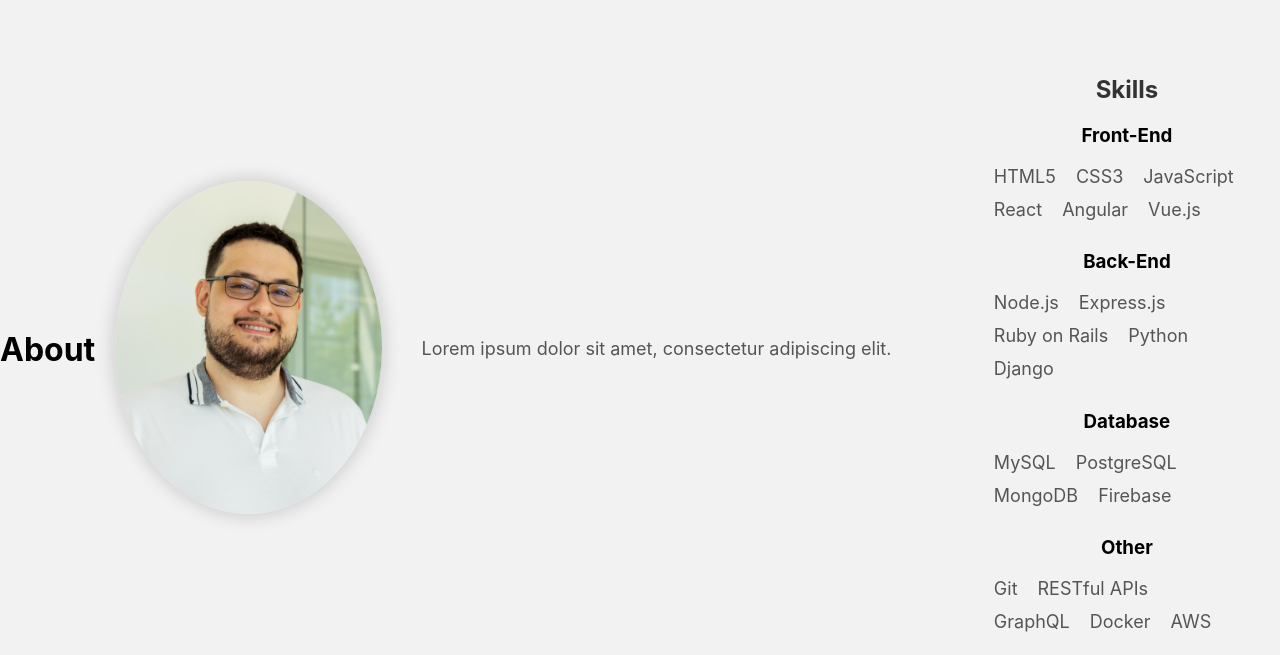
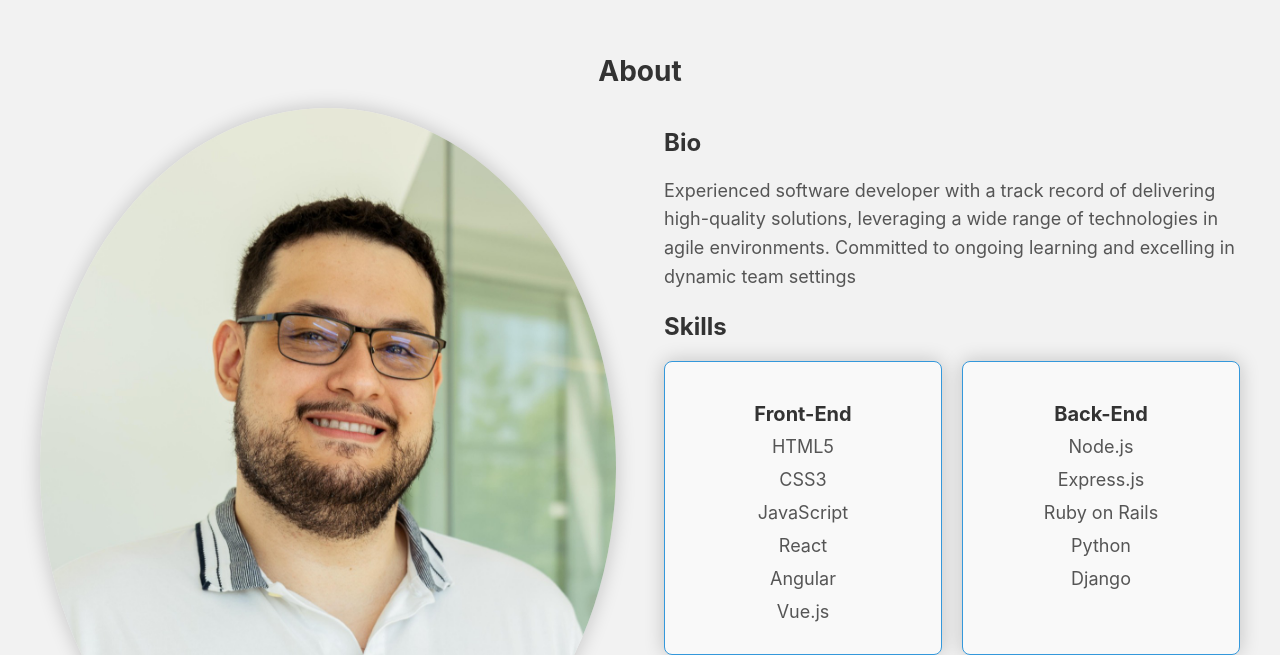
Before and after one commit to gabrieldpcordeiro/portfolio, a React (Create React App) app: page / in a window 1280 px wide. Shown: the part 825-1480 px from the top of the page. Built offline with nearby package versions, Linux system fonts and the light colour scheme.

Commit message:
fixed about layout and add smooth scroll

```diff
--- a/src/components/About.tsx
+++ b/src/components/About.tsx
@@ -1,24 +1,24 @@
 // About.tsx
 
-import React, { useState, useEffect, useRef } from 'react';
-import { About as AboutType } from '../types/types';
-import { frontEndSkills, backEndSkills, databaseSkills, otherSkills } from '../data/skillsData';
-import { getImageByName } from '../utils/imageUtils';
+import React, {useState, useEffect, useRef} from 'react';
+import {About as AboutType} from '../types/types';
+import {frontEndSkills, backEndSkills, databaseSkills, otherSkills} from '../data/skillsData';
+import {getImageByName} from '../utils/imageUtils';
 import '../styles/About.css'; // Import the styles for the About component
 
 interface AboutProps {
     about: AboutType;
 }
 
-const About: React.FC<AboutProps> = ({ about }) => {
-    const { bio, imageUrl, skills } = about;
+const About: React.FC<AboutProps> = ({about}) => {
+    const {bio, imageUrl, skills} = about;
     const [imageSrc, setImageSrc] = useState<string | null>(null);
     const aboutRef = useRef<HTMLDivElement | null>(null);
     const skillsRef = useRef<HTMLDivElement | null>(null);
 
     useEffect(() => {
         const fetchImage = async () => {
-            const src = await getImageByName({ name: imageUrl, alt: 'My Profile Picture' });
+            const src = await getImageByName({name: imageUrl, alt: 'My Profile Picture'});
             setImageSrc(src);
         };
         fetchImage();
@@ -48,19 +48,22 @@ const About: React.FC<AboutProps> = ({ about }) => {
         };
     }, [imageUrl]);
 
+    // About.tsx
+
     return (
         <div ref={aboutRef} className="about">
-            <h1>About</h1>
+            <h1 className="title">About</h1>
+            <div className="content">
                 <div className="picture">
                     {imageSrc ? (
-                    <img src={imageSrc} alt="My Profile Picture" />
+                        <img src={imageSrc} alt="My Profile Picture"/>
                     ) : (
                         <div>No Image Found</div>
                     )}
                 </div>
                 <div className="bio">
+                    <h2>Bio</h2>
                     <p>{bio}</p>
-            </div>
                     <div ref={skillsRef} className="skills">
                         <h2>Skills</h2>
                         <div className="skills-categories">
@@ -99,7 +102,10 @@ const About: React.FC<AboutProps> = ({ about }) => {
                         </div>
                     </div>
                 </div>
+            </div>
+        </div>
     );
+
 };
 
 export default About;
--- a/src/components/Hero.tsx
+++ b/src/components/Hero.tsx
@@ -3,6 +3,7 @@ import {headerData} from '../data/headerData';
 import {FaLinkedin, FaGithub} from 'react-icons/fa';
 import '../styles/Hero.css';
 import profileImage from '../images/profile-image.jpeg';
+import {Link} from 'react-scroll';
 import {ReactNebula} from "@flodlc/nebula";
 
 const Hero: React.FC = () => {
@@ -37,17 +38,27 @@ const Hero: React.FC = () => {
                     Hello, im a Software Developer | Full Stack Developer
                 </p>
                 <a className={"button"} href="#projects">
+                    <Link
+                        activeClass="active"
+                        to="projects"
+                        spy={true}
+                        smooth={true}
+                        offset={-70} // Adjust the offset to match your header's height if needed
+                        duration={500}
+                    >
                         <svg
                             height="1em"
                             fill="currentColor"
                             aria-hidden="true"
                             viewBox="0 0 16 16"
                             width="18"
-                        style={{ marginRight: "14px" }}
+                            style={{marginRight: "14px"}}
                         >
-                        <path d="M8 0C3.58 0 0 3.58 0 8c0 3.54 2.29 6.53 5.47 7.59.4.07.55-.17.55-.38 0-.19-.01-.82-.01-1.49-2.01.37-2.53-.49-2.69-.94-.09-.23-.48-.94-.82-1.13-.28-.15-.68-.52-.01-.53.63-.01 1.08.58 1.23.82.72 1.21 1.87.87 2.33.66.07-.52.28-.87.51-1.07-1.78-.2-3.64-.89-3.64-3.95 0-.87.31-1.59.82-2.15-.08-.2-.36-1.02.08-2.12 0 0 .67-.21 2.2.82.64-.18 1.32-.27 2-.27.68 0 1.36.09 2 .27 1.53-1.04 2.2-.82 2.2-.82.44 1.1.16 1.92.08 2.12.51.56.82 1.27.82 2.15 0 3.07-1.87 3.75-3.65 3.95.29.25.54.73.54 1.48 0 1.07-.01 1.93-.01 2.2 0 .21.15.46.55.38A8.013 8.013 0 0016 8c0-4.42-3.58-8-8-8z" />
+                            <path
+                                d="M8 0C3.58 0 0 3.58 0 8c0 3.54 2.29 6.53 5.47 7.59.4.07.55-.17.55-.38 0-.19-.01-.82-.01-1.49-2.01.37-2.53-.49-2.69-.94-.09-.23-.48-.94-.82-1.13-.28-.15-.68-.52-.01-.53.63-.01 1.08.58 1.23.82.72 1.21 1.87.87 2.33.66.07-.52.28-.87.51-1.07-1.78-.2-3.64-.89-3.64-3.95 0-.87.31-1.59.82-2.15-.08-.2-.36-1.02.08-2.12 0 0 .67-.21 2.2.82.64-.18 1.32-.27 2-.27.68 0 1.36.09 2 .27 1.53-1.04 2.2-.82 2.2-.82.44 1.1.16 1.92.08 2.12.51.56.82 1.27.82 2.15 0 3.07-1.87 3.75-3.65 3.95.29.25.54.73.54 1.48 0 1.07-.01 1.93-.01 2.2 0 .21.15.46.55.38A8.013 8.013 0 0016 8c0-4.42-3.58-8-8-8z"/>
                         </svg>
                         Projects
+                    </Link>
                 </a>
             </div>
         </div>
--- a/src/data/aboutData.ts
+++ b/src/data/aboutData.ts
@@ -2,7 +2,7 @@ import {About} from "../types/types";
 export const AboutData: About[] = [
 
     {
-        bio: 'Lorem ipsum dolor sit amet, consectetur adipiscing elit.',
+        bio:'Experienced software developer with a track record of delivering high-quality solutions, leveraging a wide range of technologies in agile environments. Committed to ongoing learning and excelling in dynamic team settings',
         imageUrl: 'profile-image.jpeg',
         skills: ['React', 'TypeScript'],
     }
--- a/src/styles/About.css
+++ b/src/styles/About.css
@@ -1,12 +1,11 @@
 /* About.css */
 
 .about {
+    display: flex;
+    flex-direction: column;
+    align-items: center; /* Center content horizontally */
     width: 100%;
     padding: 60px 0;
-    display: flex;
-    align-items: center;
-    justify-content: center;
-    overflow: hidden;
     opacity: 0;
     transform: translateY(20px);
     transition: opacity 1.5s ease, transform 1.5s ease;
@@ -17,23 +16,23 @@
     transform: translateY(0);
 }
 
+.title {
+    text-align: center;
+    font-size: 28px;
+    margin-bottom: 20px;
+    color: #333;
+}
+
 .content {
+    display: grid;
+    grid-template-columns: 1fr 1fr; /* 1 part for picture, 1 part for bio and skills */
+    gap: 3em; /* Spacing between columns */
+    width: 100%;
     max-width: 1200px;
-    margin: 0 auto;
-    display: flex;
-    justify-content: space-between;
-    align-items: center;
-    background-color: #f9f9f9;
-    border: 1px solid #3498db; /* Blue border around the image */
-    border-radius: 8px;
-    padding: 20px;
-    box-shadow: 0 0 20px rgba(0, 0, 0, 0.2);
 }
 
 .picture {
-    flex: 1;
-    text-align: center;
-    padding: 20px;
+    text-align: left;
 }
 
 .picture img {
@@ -44,13 +43,12 @@
 }
 
 .bio {
-    flex: 2;
-    padding: 20px;
     text-align: left;
+
 }
 
-.bio h1 {
-    font-size: 28px;
+.bio h2 {
+    font-size: 24px;
     margin-bottom: 20px;
     color: #333;
 }
@@ -61,14 +59,24 @@
     line-height: 1.6;
 }
 
-.skills {
-    flex: 1;
-    padding: 20px;
+.skills-categories {
+    display: grid;
+    grid-template-columns: repeat(auto-fill, minmax(200px, 1fr)); /* Create columns with a minimum width of 200px */
+    gap: 20px; /* Spacing between columns */
 }
 
-.skills h2 {
-    font-size: 24px;
-    margin-bottom: 20px;
+.category {
+    background-color: #f9f9f9;
+    border: 1px solid #3498db;
+    border-radius: 8px;
+    padding: 20px;
+    box-shadow: 0 0 20px rgba(0, 0, 0, 0.2);
+    text-align: center;
+}
+
+.category h3 {
+    font-size: 20px;
+    margin-bottom: 10px;
     color: #333;
 }
 
@@ -76,38 +84,44 @@
     list-style-type: none;
     padding: 0;
     margin: 0;
-    display: flex;
-    flex-wrap: wrap; /* Display skills side by side */
 }
 
 .skill-list li {
     font-size: 18px;
-    margin-right: 20px; /* Add space between skills */
     margin-bottom: 12px;
     color: #555;
 }
 
-/* Responsive Styles for Mobile */
+/* Mobile styles */
 @media screen and (max-width: 768px) {
     .about {
         padding: 40px 0;
     }
 
+    .title {
+        font-size: 24px;
+        margin-bottom: 10px;
+    }
+
     .content {
-        flex-direction: column;
-        align-items: center;
+        grid-template-columns: 1fr; /* Display one column for mobile */
+        gap: 1em; /* Reduce spacing between elements */
+    }
+
+    .picture {
+        text-align: center;
     }
 
     .picture img {
-        max-width: 200px;
+        max-width: 200px; /* Adjust image size for mobile */
     }
 
     .bio {
-        padding: 0 20px;
+        text-align: center;
     }
 
-    .bio h1 {
-        font-size: 24px;
+    .bio h2 {
+        font-size: 22px;
         margin-bottom: 10px;
     }
 
@@ -115,17 +129,28 @@
         font-size: 16px;
     }
 
-    .skills {
-        padding: 10px;
+    .skills-categories {
+        grid-template-columns: 1fr; /* Display one column for mobile */
     }
 
-    .skills h2 {
-        font-size: 22px;
+    .category {
+        padding: 10px;
+
+    }
+
+    .category h3 {
+        font-size: 20px;
         margin-bottom: 10px;
     }
 
     .skill-list li {
         font-size: 16px;
-        margin-right: 10px;
     }
 }
+
+/* Tablet styles */
+@media screen and (min-width: 769px) and (max-width: 1024px) {
+    .content {
+        gap: 2em; /* Adjust spacing between elements for tablets */
+    }
+}
```
Lines whose indentation alone changed are shown as unchanged.
